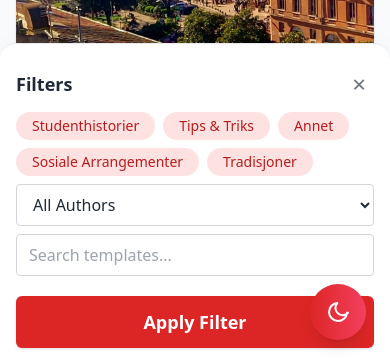
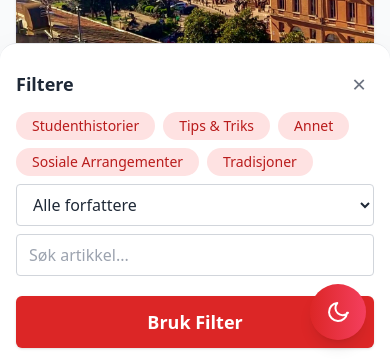
Before and after one commit to andreasholmsen/norginsa-website, a plain HTML site: page arkiv.html in a window 390 px wide. Both pictures are taken after a click on the button "🔍 Filter". Shown: the part 480-842 px from the top of the page. Drawn offline with nearby package versions, Linux system fonts and the light colour scheme.

Commit message:
Oversetting av mobil-versjon

```diff
--- a/arkiv.html
+++ b/arkiv.html
@@ -65,10 +65,10 @@
       <div id="tagFilters" class="flex flex-wrap gap-2 mb-4"></div>
       <select id="authorFilter"
         class="mb-2 px-3 py-2 rounded border border-gray-300 dark:border-gray-600 bg-white dark:bg-gray-800">
-        <option value="">Skrevet av</option>
+        <option value="">Alle forfattere</option>
       </select>
       </select>
-      <input type="text" id="searchInput" placeholder="Search templates..."
+      <input type="text" id="searchInput" placeholder="Søk artikkel..."
         class="mb-2 px-3 py-2 rounded border border-gray-300 dark:border-gray-600 bg-white dark:bg-gray-800" />
       <button id="applyFiltersBtn"
         class="bg-red-600 text-white px-4 py-2 rounded hover:bg-red-700 transition font-semibold shadow">
@@ -102,20 +102,20 @@
     class="fixed z-50 left-0 right-0 bottom-0 bg-white dark:bg-gray-900 rounded-t-2xl border-t border-gray-200 dark:border-gray-800 shadow-2xl p-4 transition duration-300 transform mobile-filter-enter"
     style="display:none;">
     <div class="flex items-center justify-between mb-1">
-      <span class="font-semibold text-lg">Filters</span>
+      <span class="font-semibold text-lg">Filtere</span>
       <button id="closeMobileFilterDrawer"
         class="text-2xl p-2 text-gray-500 hover:text-gray-800 focus:outline-none">×</button>
     </div>
     <div id="mobileTagFilters" class="flex flex-wrap gap-2 mb-2"></div>
     <select id="mobileAuthorFilter"
       class="mb-2 w-full px-3 py-2 rounded border border-gray-300 dark:border-gray-600 bg-white dark:bg-gray-800">
-      <option value="">All Authors</option>
+      <option value="">Alle forfattere</option>
     </select>
-    <input type="text" id="mobileSearchInput" placeholder="Search templates..."
+    <input type="text" id="mobileSearchInput" placeholder="Søk artikkel..."
       class="mb-2 px-3 py-2 rounded border border-gray-300 dark:border-gray-600 bg-white dark:bg-gray-800 w-full" />
     <button id="mobileApplyFiltersBtn"
       class="mt-3 w-full bg-red-600 text-white px-4 py-3 rounded-md text-lg font-bold hover:bg-red-700 shadow transition">
-      Apply Filter
+      Bruk Filter
     </button>
   </div>
 
```
